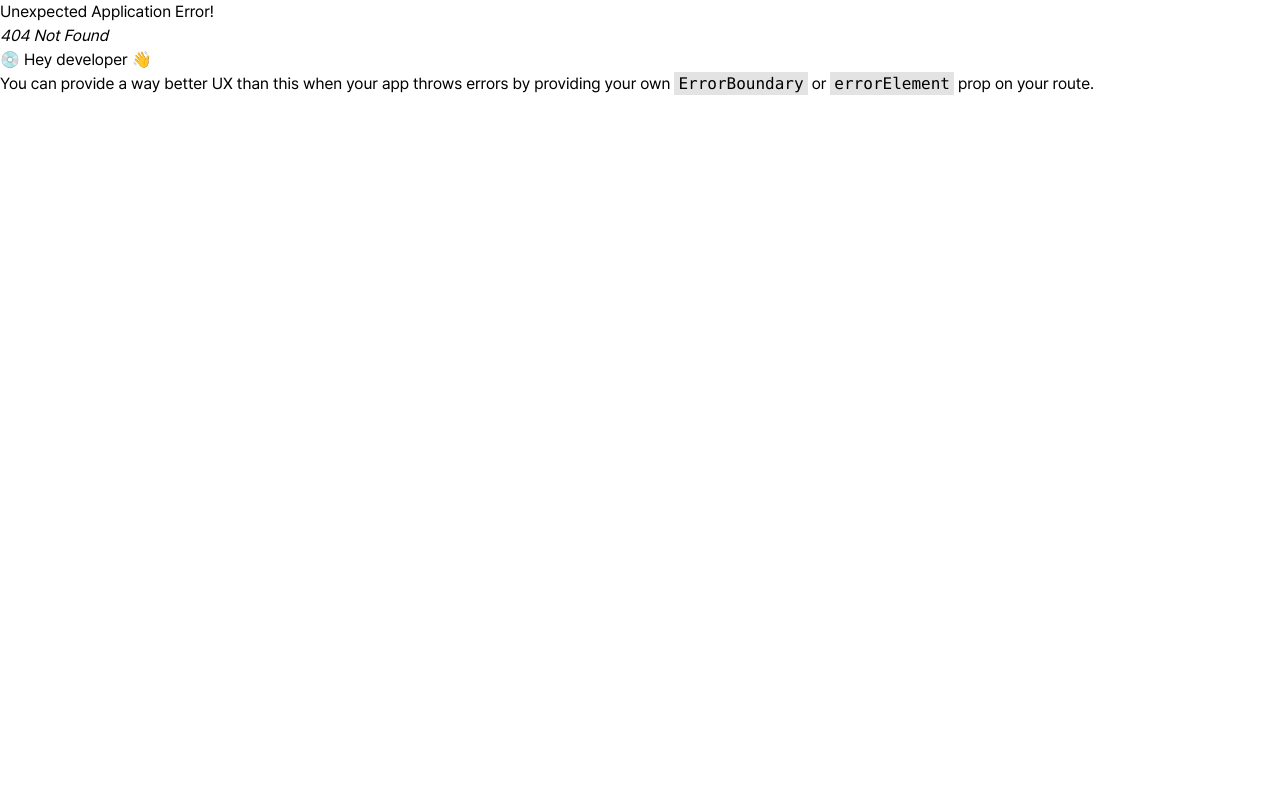
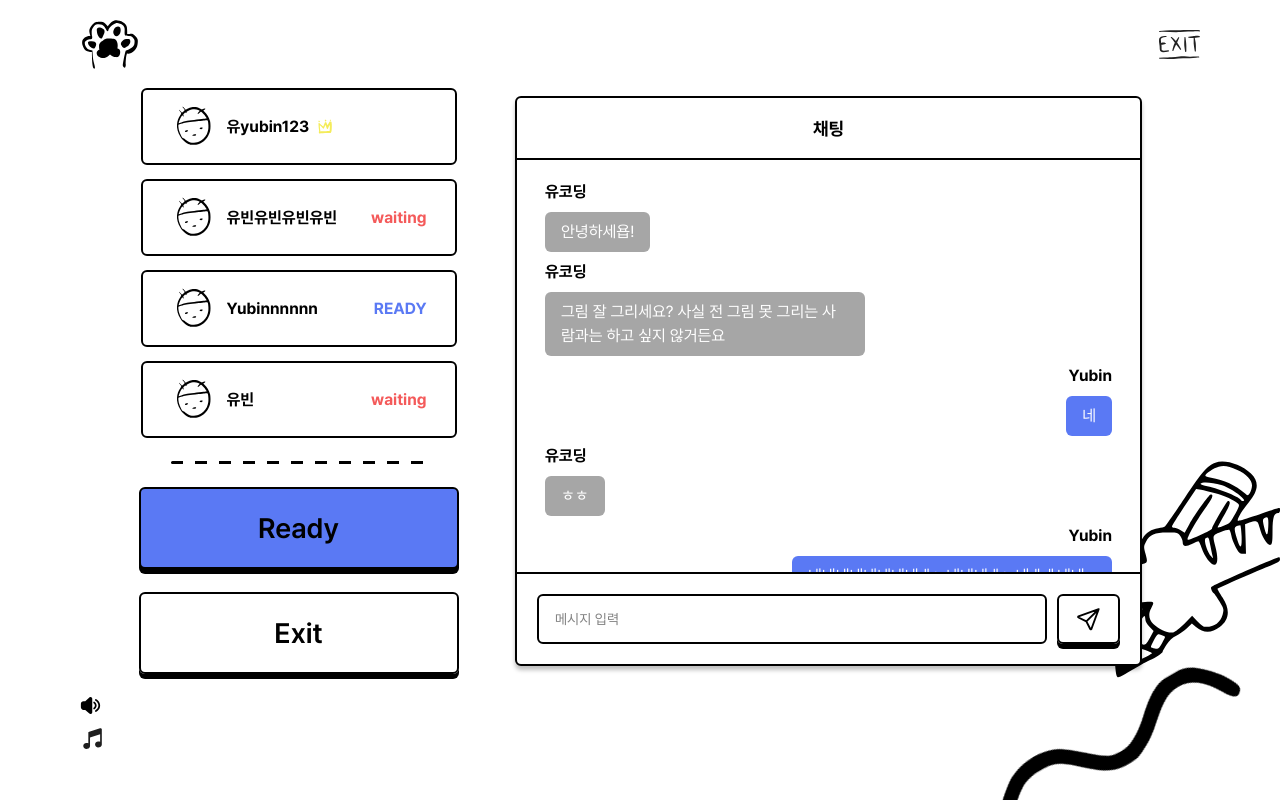
Before and after one commit to devcourse-catspaw/catspaw, a React (Vite) app: page /game/waiting in a window 1280 px wide. Before the commit this address had no page. Built offline with nearby package versions, Linux system fonts and the light colour scheme.

Commit message:
🎨 Design: 게임 대기방 퍼블리싱

```diff
--- /dev/null
+++ b/src/pages/game/GameWaitingRoom.tsx
@@ -0,0 +1,134 @@
+import logo from '../../assets/images/logo_catpaw.svg';
+import exit from '../../assets/images/icon_exit.svg';
+import bgmYes from '../../assets/images/icon_sound_bgm_yes.svg';
+import bgmNo from '../../assets/images/icon_sound_bgm_no.svg';
+import effectYes from '../../assets/images/icon_sound_effect_yes.svg';
+import effectNo from '../../assets/images/icon_sound_effect_no.svg';
+import send from '../../assets/images/icon_send.svg';
+import { useState } from 'react';
+import Button from '../../components/common/Button';
+import pawPencil from '../../assets/images/paw_pencil.svg';
+import doodle from '../../assets/images/doodle_loading.svg';
+import WaitingRoom from '../../components/common/WaitingRoom';
+import BaseInput from '../../components/common/BaseInput';
+import ChatMessage from '../../components/common/ChatMessage';
+
+export default function GameWaitingRoom() {
+  const [isPlayingEffect, setIsPlayingEffect] = useState(true);
+  const [isPlayingBgm, setIsPlayingBgm] = useState(true);
+
+  const clickEffectHandler = () => {
+    setIsPlayingEffect(!isPlayingEffect);
+  };
+
+  const clickBgmHandler = () => {
+    setIsPlayingBgm(!isPlayingBgm);
+  };
+
+  return (
+    <div className="w-full h-full">
+      <nav className="flex justify-between items-center px-20 py-[14px]">
+        <img src={logo} alt="로고" className="w-15 h-15 cursor-pointer" />
+        <img
+          src={exit}
+          alt="나가기"
+          className="w-[41px] h-[41px] cursor-pointer"
+        />
+      </nav>
+      <div className="flex justify-center items-center gap-[56px] px-[138px]">
+        <div className="flex flex-col items-center gap-[23px] w-[321px]">
+          <div className="flex flex-col gap-[14px]">
+            <WaitingRoom name="유yubin123" isLeader={true} />
+            <WaitingRoom name="유빈유빈유빈유빈" />
+            <WaitingRoom name="Yubinnnnnn" isReady={true} />
+            <WaitingRoom name="유빈" />
+          </div>
+          <div
+            className="w-[256px] h-[3px] rounded-full"
+            style={{
+              backgroundImage:
+                'repeating-linear-gradient(to right, black 0 12px, transparent 12px 24px)',
+            }}
+          ></div>
+          <Button className="text-[28px] w-[320px] h-[82px] bg-[var(--blue)]">
+            Ready
+          </Button>
+          <Button className="text-[28px] w-[320px] h-[82px]">Exit</Button>
+        </div>
+        <div className="flex flex-col w-[627px] bg-[var(--white)] rounded-[6px] border-2 border-[var(--black)] shadow-[0_4px_4px_rgba(0,0,0,0.25)] overflow-hidden">
+          <div className="h-15 font-bold text-[18px] flex justify-center items-center">
+            채팅
+          </div>
+          <div className="h-[416px] flex flex-col gap-2 px-7 py-5 border-y-2 border-[var(--black)] overflow-y-auto">
+            <ChatMessage
+              userName="유코딩"
+              message="안녕하세욥!"
+              isMine={false}
+              size="large"
+            />
+            <ChatMessage
+              userName="유코딩"
+              message="그림 잘 그리세요? 사실 전 그림 못 그리는 사람과는 하고 싶지 않거든요"
+              isMine={false}
+              size="large"
+            />
+            <ChatMessage
+              userName="Yubin"
+              message="네"
+              isMine={true}
+              size="large"
+            />
+            <ChatMessage
+              userName="유코딩"
+              message="ㅎㅎ"
+              isMine={false}
+              size="large"
+            />
+            <ChatMessage
+              userName="Yubin"
+              message="네네네네네네네네ㅔㄴ네네네ㅔㄴ네ㅔㅔ네네ㅔ네네네네네ㅔ네"
+              isMine={true}
+              size="large"
+            />
+            <ChatMessage
+              userName="Yubin"
+              message="네네네ㅔㄴ네네ㅔㅔ네ㅔ네네ㅔ네ㅔ"
+              isMine={true}
+              size="large"
+            />
+          </div>
+          <div className="flex justify-between gap-[10px] px-5 py-5">
+            <BaseInput placeholder="메시지 입력" className="text-[14px]" />
+            <Button className="w-[66px] h-[50px] px-[18px]">
+              <img src={send} alt="전송" className="w-[29px] h-[29px]"></img>
+            </Button>
+          </div>
+        </div>
+      </div>
+      <div className="absolute left-20 bottom-[50px] flex flex-col gap-[10px]">
+        <img
+          src={isPlayingBgm ? bgmYes : bgmNo}
+          alt="배경음악"
+          onClick={clickBgmHandler}
+          className="w-[21px] h-[21px] cursor-pointer"
+        />
+        <img
+          src={isPlayingEffect ? effectYes : effectNo}
+          alt="효과음"
+          onClick={clickEffectHandler}
+          className="w-6 h-6 cursor-pointer"
+        />
+      </div>
+      <img
+        src={pawPencil}
+        alt="paw pencil 이미지"
+        className="fixed bottom-25 right-0 -z-10"
+      />
+      <img
+        src={doodle}
+        alt="그림 이미지"
+        className="fixed bottom-[-60px] right-[26px] rotate-150 -z-10"
+      />
+    </div>
+  );
+}
--- a/src/routes/index.tsx
+++ b/src/routes/index.tsx
@@ -1,10 +1,16 @@
-import { createBrowserRouter, RouterProvider } from "react-router";
-import Home from "../pages/Home";
+import { createBrowserRouter, RouterProvider } from 'react-router';
+import Home from '../pages/Home';
+import GameWaitingRoom from '../pages/game/GameWaitingRoom';
 
 const router = createBrowserRouter([
   {
-    path: "/",
+    path: '/',
     element: <Home />,
+    hydrateFallbackElement: <h1>Loading ...</h1>,
+  },
+  {
+    path: '/game/waiting',
+    element: <GameWaitingRoom />,
     hydrateFallbackElement: <h1>Loading ...</h1>,
   },
 ]);
```
Also changed, not shown: src/assets/images/icon_send.svg (added).
